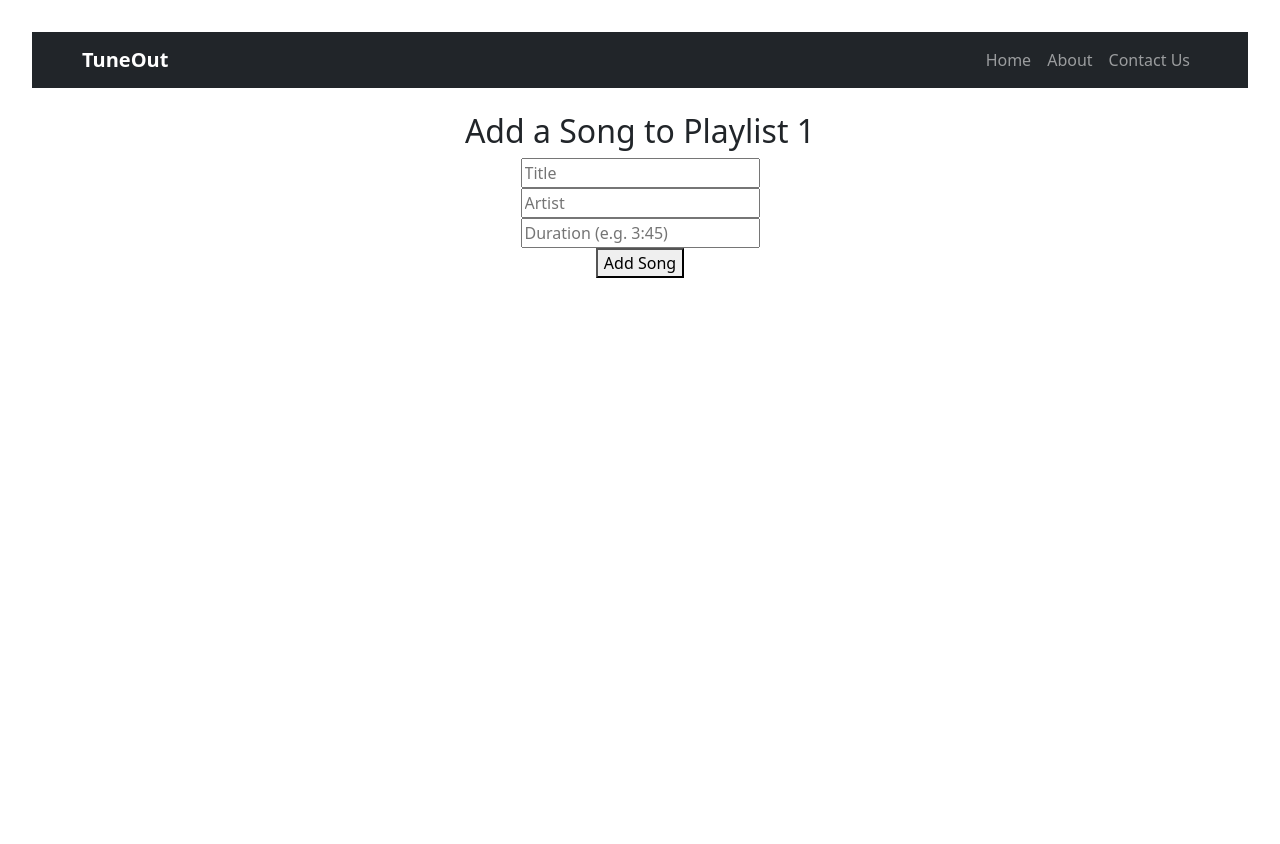
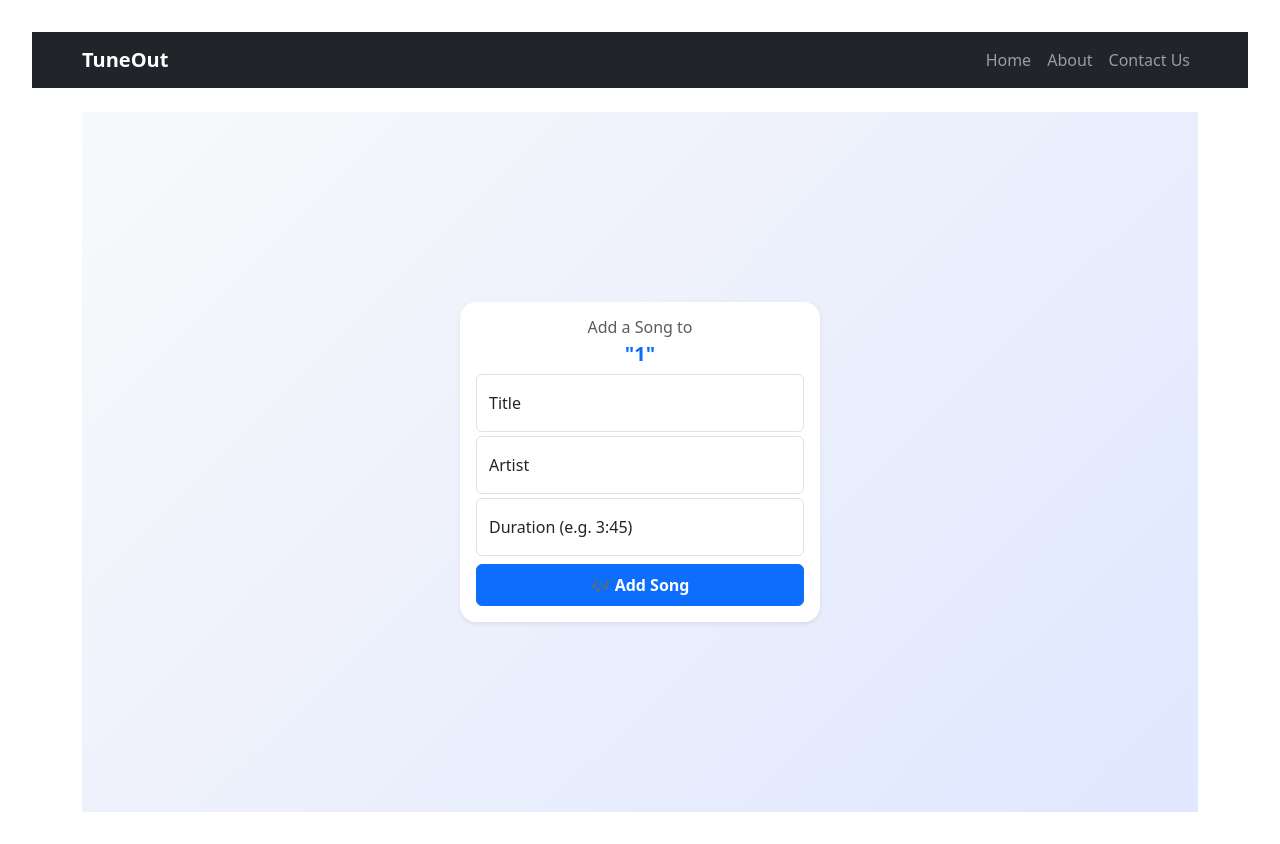
Before and after one commit to tmeth/TuneOut, a React (Vite) app in the folder TuneOut/: page /AddSong/1 in a window 1280 px wide. Before the commit the page ends 800 px from the top, so only its background shows below. Built offline with nearby package versions, Linux system fonts and the light colour scheme.

Commit message:
revamped add song bootstrap

```diff
--- a/TuneOut/src/pages/AddSong.jsx
+++ b/TuneOut/src/pages/AddSong.jsx
@@ -2,7 +2,8 @@ import React, { useState } from 'react';
 import { useParams } from 'react-router-dom';
 
 function AddSong() {
-  const { id: playlistId } = useParams(); // gets playlist ID from URL
+  const { id: playlistName } = useParams();
+
   const [title, setTitle] = useState('');
   const [artist, setArtist] = useState('');
   const [duration, setDuration] = useState('');
@@ -11,7 +12,12 @@ function AddSong() {
   const handleSubmit = async (e) => {
     e.preventDefault();
 
-    const payload = { playlistId, title, artist, duration };
+    const payload = {
+      playlistId: playlistName,
+      title,
+      artist,
+      duration,
+    };
 
     try {
       const response = await fetch(
@@ -39,33 +45,82 @@ function AddSong() {
   };
 
   return (
-    <div className="add-song">
-      <h2>Add a Song to Playlist {playlistId}</h2>
+    <div
+      className="d-flex align-items-center justify-content-center"
+      style={{
+        minHeight: 'calc(100vh - 100px)', // slightly less than full height to avoid overflow
+        background: 'linear-gradient(135deg, #f8f9fa, #e0e7ff)',
+        overflow: 'hidden',
+      }}
+    >
+      <div
+        className="card shadow-sm rounded-4 border-0"
+        style={{
+          width: '100%',
+          maxWidth: '360px',
+          padding: '1rem',
+        }}
+      >
+        <h6 className="text-center text-muted mb-1">Add a Song to</h6>
+        <h5 className="text-center text-primary fw-semibold mb-2">"{playlistName}"</h5>
+
         <form onSubmit={handleSubmit}>
+          <div className="form-floating mb-1">
             <input
               type="text"
-          placeholder="Title"
+              className="form-control"
+              id="title"
+              placeholder="Song Title"
               value={title}
               onChange={(e) => setTitle(e.target.value)}
               required
-        /><br />
+            />
+            <label htmlFor="title">Title</label>
+          </div>
+
+          <div className="form-floating mb-1">
             <input
               type="text"
+              className="form-control"
+              id="artist"
               placeholder="Artist"
               value={artist}
               onChange={(e) => setArtist(e.target.value)}
               required
-        /><br />
+            />
+            <label htmlFor="artist">Artist</label>
+          </div>
+
+          <div className="form-floating mb-2">
             <input
               type="text"
-          placeholder="Duration (e.g. 3:45)"
+              className="form-control"
+              id="duration"
+              placeholder="Duration"
               value={duration}
               onChange={(e) => setDuration(e.target.value)}
               required
-        /><br />
-        <button type="submit">Add Song</button>
+            />
+            <label htmlFor="duration">Duration (e.g. 3:45)</label>
+          </div>
+
+          <button type="submit" className="btn btn-primary w-100 fw-bold py-2">
+            🎶 Add Song
+          </button>
         </form>
-      <p>{message}</p>
+
+        {message && (
+          <div
+            className={`alert mt-2 py-1 px-2 text-center ${
+              message.startsWith('✅') ? 'alert-success' : 'alert-danger'
+            }`}
+            style={{ fontSize: '0.85rem' }}
+            role="alert"
+          >
+            {message}
+          </div>
+        )}
+      </div>
     </div>
   );
 }
```
Lines whose indentation alone changed are shown as unchanged.
